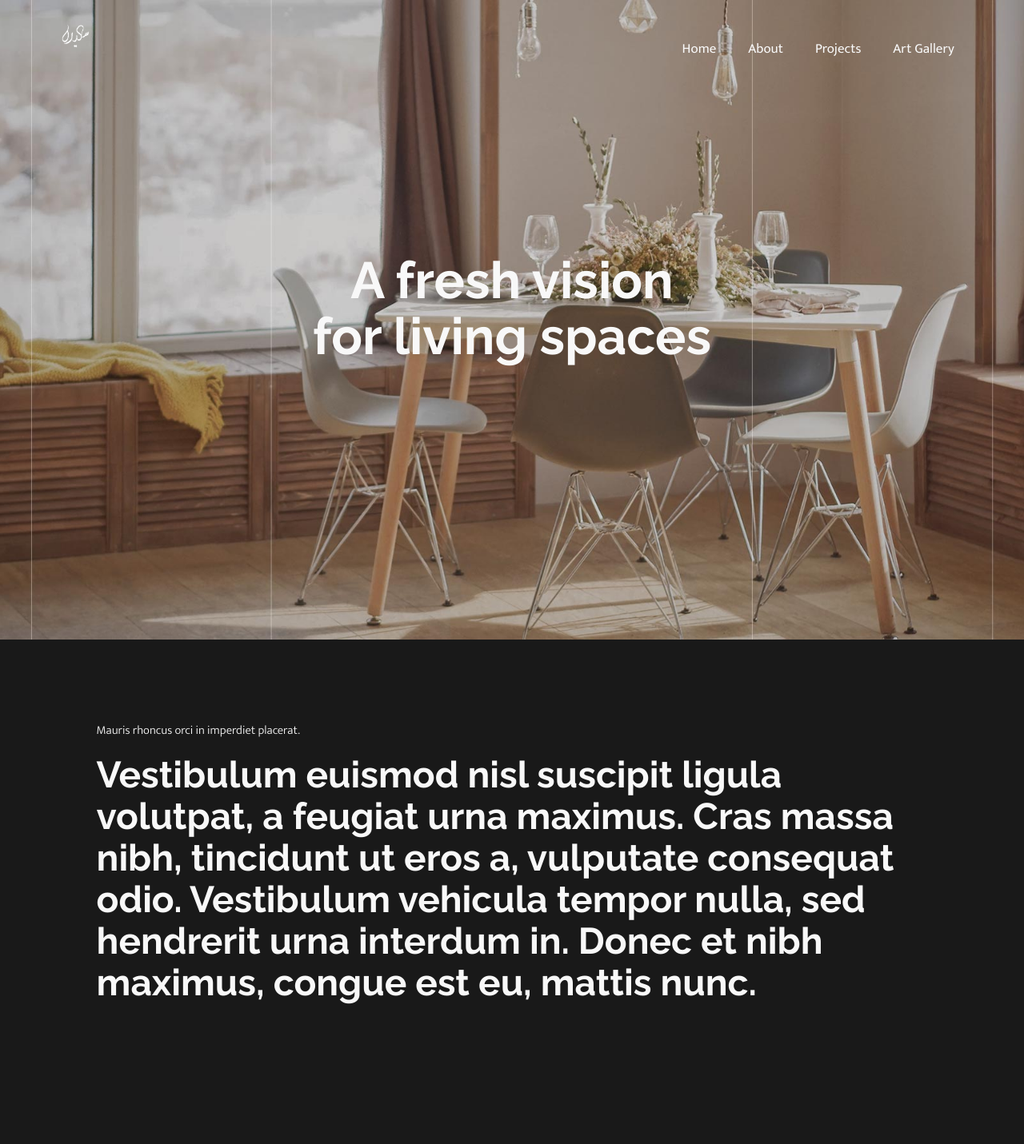
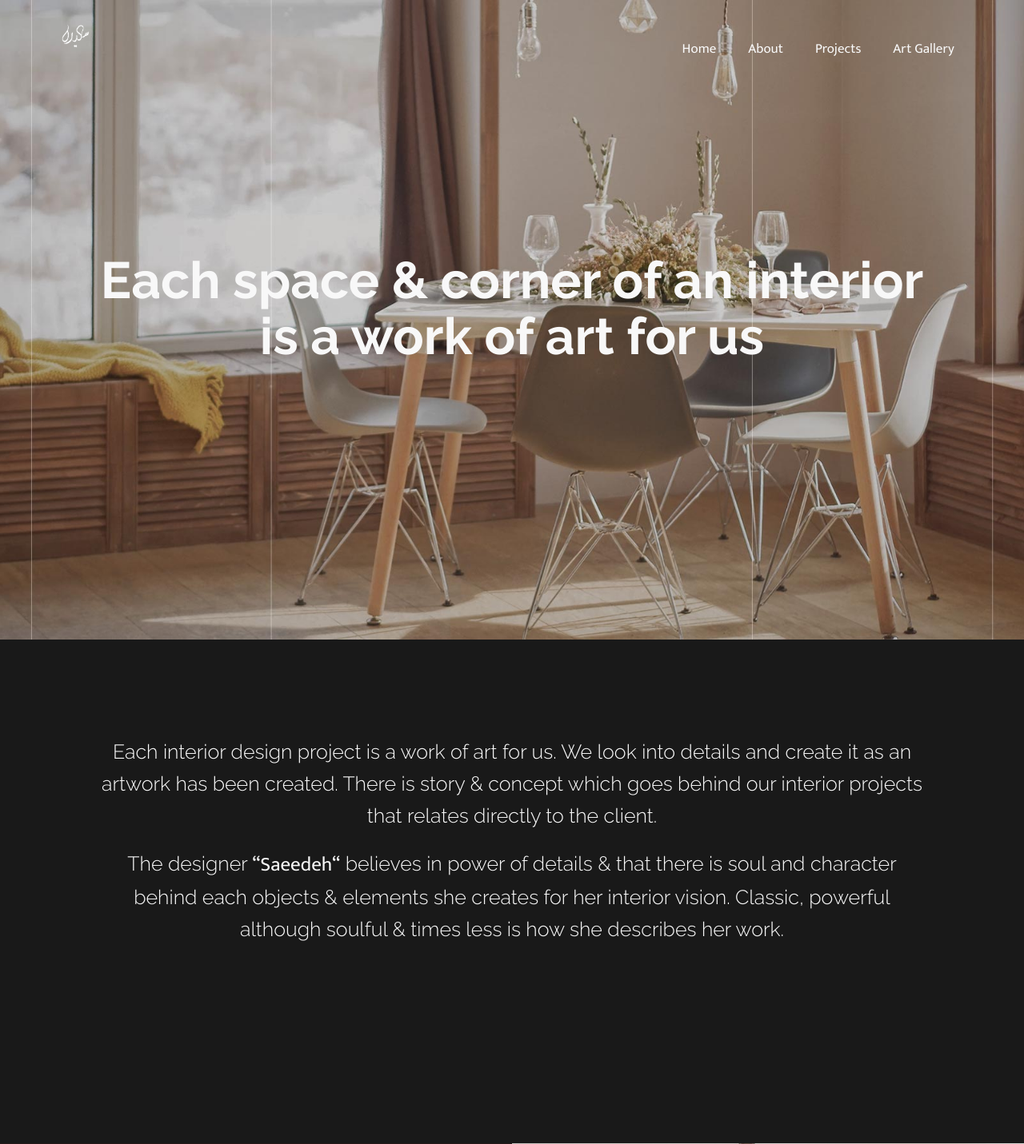
Before and after one commit to Ardeshir21/SaeedehDesigns, a Django app: template apps/baseApp/templates/baseApp/BE-THEME/LTR/design/index.html in a window 1280 px wide. Shown: the top 1431 px of the page at 80% size. Run offline with Django 3.2, Linux system fonts and the light colour scheme; the template is opened without the code that fills it, so the values that code supplies are empty; parts of the project's set-up code (start-up, migrations or seed data) failed here and were passed over; some libraries are stand-ins or nearby versions; some web fonts are replaced.

Commit message:
Css and templates

```diff
--- a/apps/baseApp/static/baseApp/BE-THEME/css/custom.css
+++ b/apps/baseApp/static/baseApp/BE-THEME/css/custom.css
@@ -134,6 +134,14 @@
     -o-transition: all 1s ease;
     -ms-transition: all 1s ease;
     transition: all 1s ease;
+}
+
+.design-h4 {
+  color:#f8f8f8;
+  font-weight:300;
+  margin-top:20px;
+  line-height: 1.6;
+  font-size: 25px;
 }
 
 #press-slider {
@@ -350,6 +358,9 @@ li.pozo-social-icons-item {
     padding-top: 35%;
   }
 
+  .design-h4 {
+    font-size: 19px;
+  }
   #callButton {
     width: 70%;
     height: auto;
--- a/apps/baseApp/templates/baseApp/BE-THEME/LTR/design/index.html
+++ b/apps/baseApp/templates/baseApp/BE-THEME/LTR/design/index.html
@@ -24,8 +24,8 @@
                           <div class="mcb-wrap-inner">
                               <div class="column mcb-column one column_column">
                                   <div class="column_attr clearfix align_center">
-                                      <h1 style="color:#f8f8f8;">A fresh vision
-                                          <br> for living spaces</h1>
+                                      <h1 style="color:#f8f8f8;">Each space & corner of an interior
+                                          <br>is a work of art for us</h1>
                                   </div>
                               </div>
                           </div>
@@ -38,12 +38,9 @@
                       <div class="wrap mcb-wrap one valign-top clearfix" style>
                           <div class="mcb-wrap-inner">
                               <div class="column mcb-column one column_column">
-                                  <div class="column_attr clearfix">
-                                      <p style="color:#f8f8f8;">
-                                          Mauris rhoncus orci in imperdiet placerat.
-                                      </p>
-                                      <h2 style="color:#f8f8f8;">Vestibulum euismod nisl suscipit ligula volutpat, a feugiat urna maximus. Cras massa nibh, tincidunt ut eros a, vulputate consequat odio. Vestibulum vehicula tempor nulla, sed hendrerit urna interdum in. Donec
-                                          et nibh maximus, congue est eu, mattis nunc.</h2>
+                                  <div class="column_attr clearfix align_center">
+                                      <h4 class="design-h4">Each interior design project is a work of art for us. We look into details and create it as an artwork has been created. There is story & concept which goes behind our interior projects that relates directly to the client.</h4>
+                                      <h4 class="design-h4">The designer <strong>“Saeedeh“</strong> believes in power of details & that there is soul and character behind each objects & elements she creates for her interior vision. Classic, powerful although soulful & times less is how she describes her work.</h4>
                                   </div>
                               </div>
                           </div>
@@ -64,7 +61,7 @@
               <!-- Contact Area -->
               <div class="section mcb-section equal-height-wrap full-width" style="padding-top:0px;padding-bottom:0px;background-color:">
                   <div class="section_wrapper mcb-section-inner">
-                      <div class="wrap mcb-wrap one-second valign-middle clearfix" style="background-color:rgba(36, 25, 25, 1);background-image:url(images/architect-home-section-pattern-light.png);background-repeat:repeat;background-position:left top;">
+                      <div class="wrap mcb-wrap one-second valign-middle clearfix" style="background-color:rgba(36, 25, 25, 1);">
                           <div class="mcb-wrap-inner">
                               <div class="column mcb-column one-fourth column_placeholder">
                                   <div class="placeholder">
@@ -73,9 +70,9 @@
                               </div>
                               <div class="column mcb-column three-fourth column_column">
                                   <div class="column_attr clearfix" style="padding:30px 5%;">
-                                      <h2 style="color:#f8f8f8;">Let’s sit down
-                                          <br> and talk about
-                                          <br> your vision</h2>
+                                      <h2 style="color:#f8f8f8; margin-top:15px;">What is your story?</h2>
+                                      <p style="color:#f8f8f8; font-size:19px; line-height:1.5;">Contact us to book a interior design consultation for your unique space so she walks with
+                                         you through your story to create the perfect space which is a work of art.</p>
                                       <hr class="no_line" style="margin: 0 auto 50px;">
                                       <!-- Contact -->
                                       <a href="{% url "baseApp:about_me" %}#Contact-Me" id="request-btn" class="btn btn-primary btn-lg" role="button" aria-disabled="true">Contact Saeedeh</a>
```
